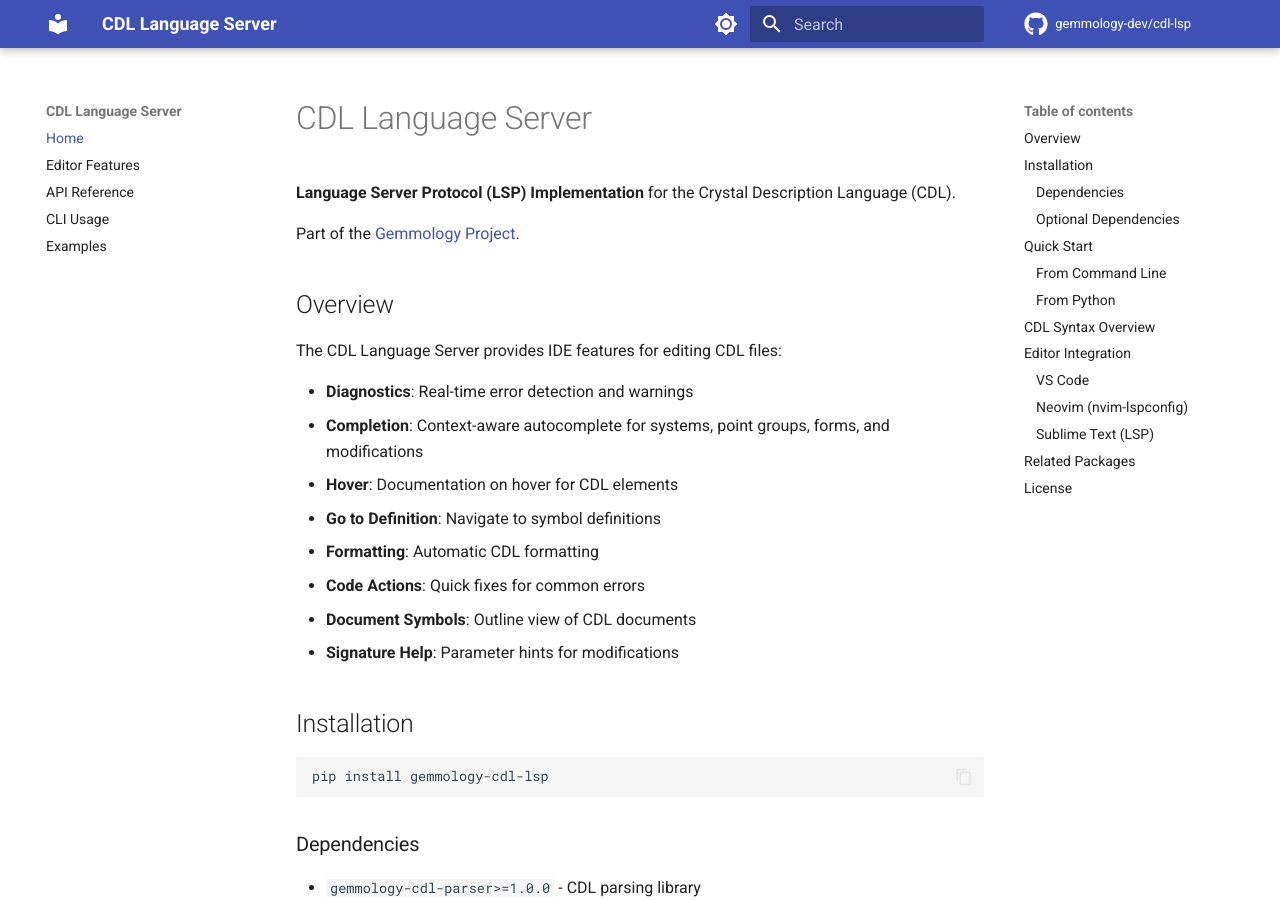
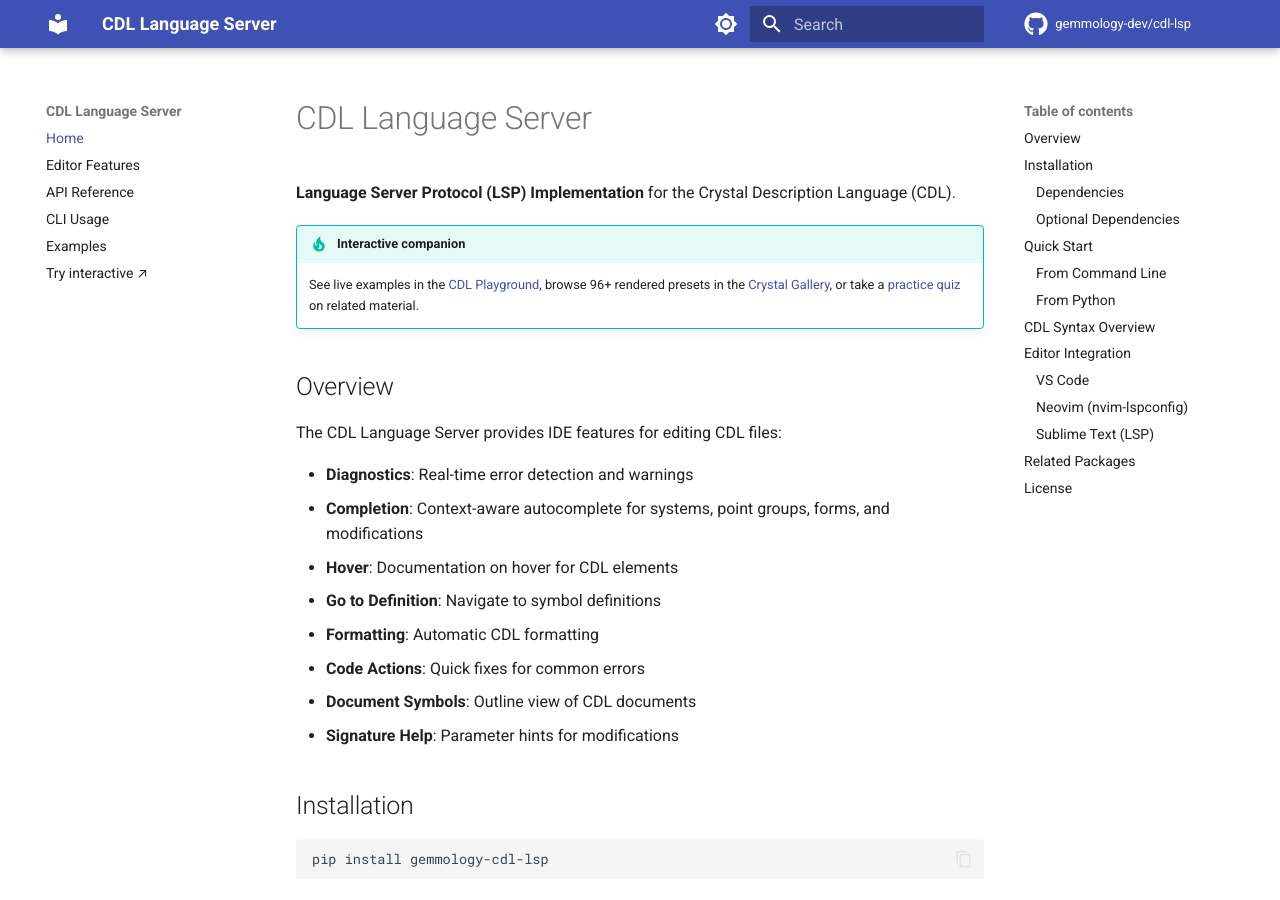
Before and after one commit to gemmology-dev/cdl-lsp, an MkDocs documentation site: the page built from docs/index.md, in a window 1280 px wide and 900 px high. Built offline with MkDocs 1.6.1 and Material for MkDocs 9.7.7, drawn with Linux system fonts in a browser that asks for light colours; comment, search, counter and statistics services are not loaded; some of the changed text lies outside the part shown.

Commit message:
docs: add cross-links to gemmology.dev interactive surfaces (#6)

```diff
--- a/docs/index.md
+++ b/docs/index.md
@@ -2,7 +2,10 @@
 
 **Language Server Protocol (LSP) Implementation** for the Crystal Description Language (CDL).
 
-Part of the [Gemmology Project](https://gemmology.dev).
+!!! tip "Interactive companion"
+    See live examples in the [CDL Playground](https://gemmology.dev/playground/),
+    browse 96+ rendered presets in the [Crystal Gallery](https://gemmology.dev/gallery/),
+    or take a [practice quiz](https://gemmology.dev/quiz/) on related material.
 
 ## Overview
 
--- a/mkdocs.yml
+++ b/mkdocs.yml
@@ -47,6 +47,7 @@
   - API Reference: api.md
   - CLI Usage: cli.md
   - Examples: examples.md
+  - "Try interactive ↗": https://gemmology.dev/playground/
 
 markdown_extensions:
   - pymdownx.highlight:
@@ -62,8 +63,20 @@
   - tables
 
 extra:
+  generator: false
   social:
     - icon: fontawesome/brands/github
       link: https://github.com/gemmology-dev
-    - icon: fontawesome/solid/globe
-      link: https://gemmology.dev
+      name: GitHub
+    - icon: fontawesome/solid/flask
+      link: https://gemmology.dev/playground/
+      name: CDL Playground
+    - icon: fontawesome/solid/graduation-cap
+      link: https://gemmology.dev/quiz/
+      name: Practice quiz
+    - icon: fontawesome/solid/gem
+      link: https://gemmology.dev/gallery/
+      name: Crystal gallery
+    - icon: fontawesome/solid/book
+      link: https://gemmology.dev/learn/
+      name: Learn (FGA)
```
